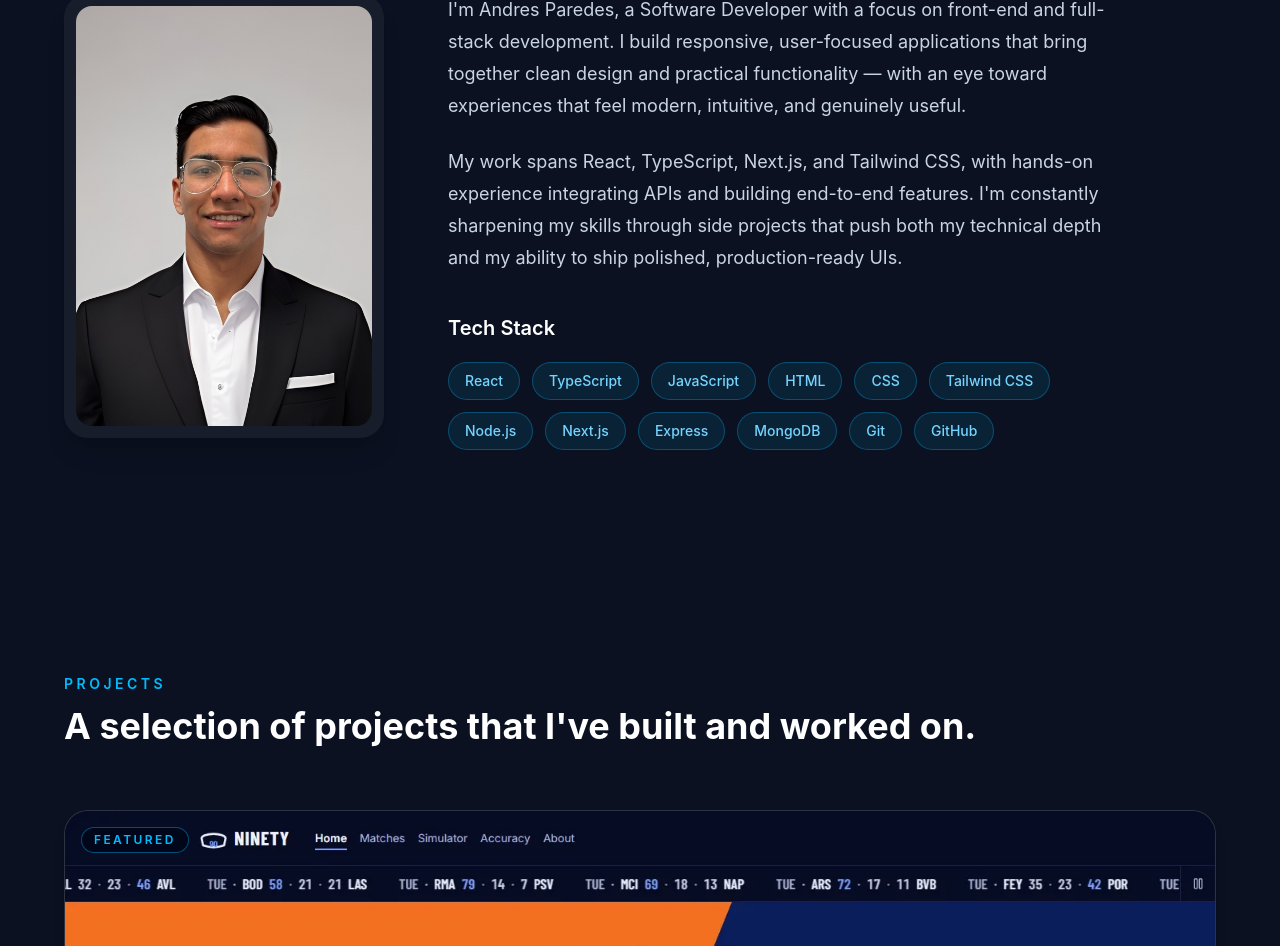
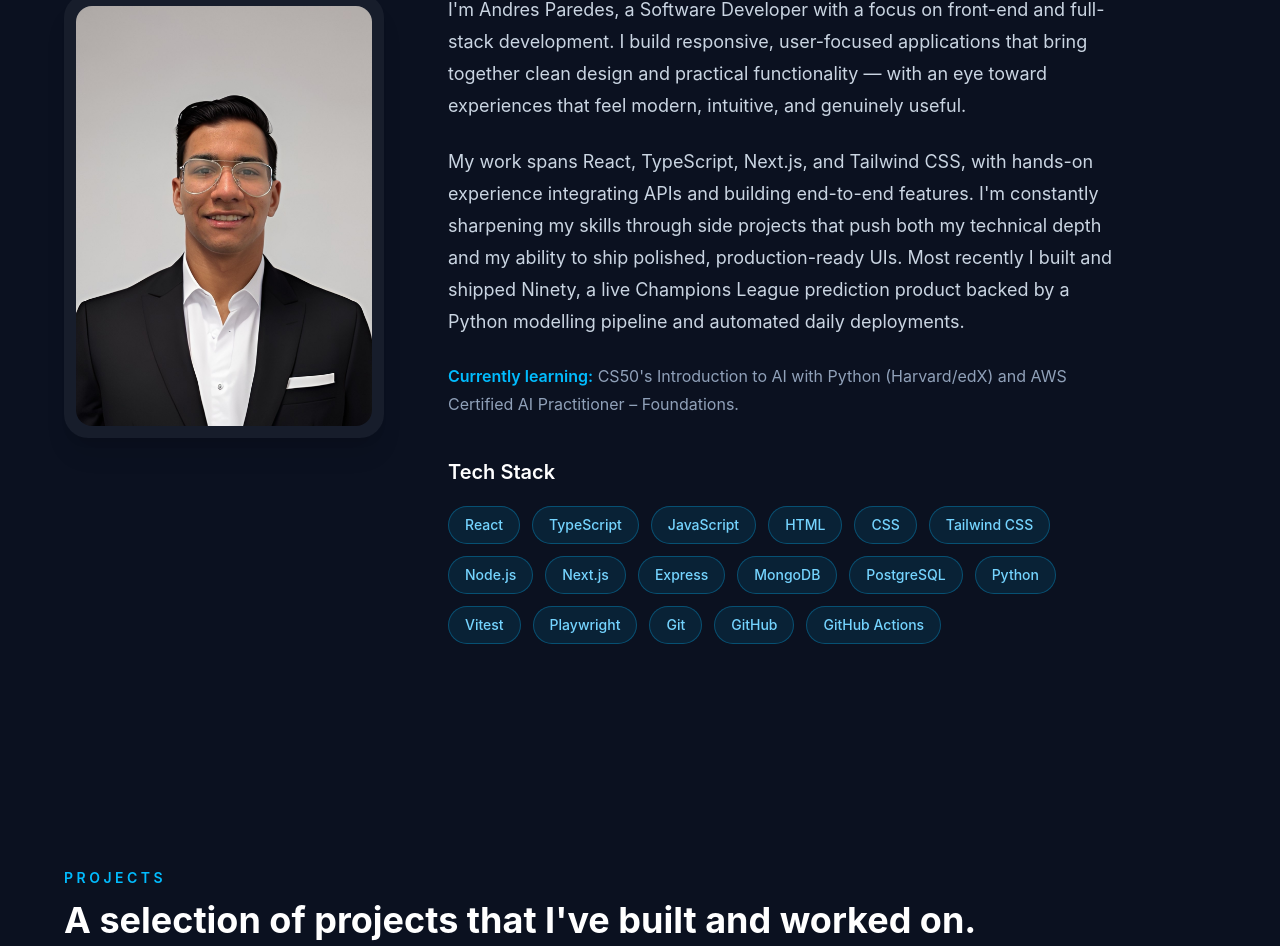
Before and after one commit to aparedesp2003/personal-portfolio, a React (Vite) app: page / in a window 1280 px wide. Shown: the part 1053-1999 px from the top of the page. Built offline with nearby package versions, Linux system fonts and the light colour scheme.

Commit message:
feat(about): mention Ninety, extend tech stack, add currently learning

```diff
--- a/src/components/About.jsx
+++ b/src/components/About.jsx
@@ -12,8 +12,13 @@ const techStack = [
   "Next.js",
   "Express",
   "MongoDB",
+  "PostgreSQL",
+  "Python",
+  "Vitest",
+  "Playwright",
   "Git",
   "GitHub",
+  "GitHub Actions",
 ];
 
 const About = () => {
@@ -55,12 +60,22 @@ const About = () => {
               intuitive, and genuinely useful.
             </p>
 
-            <p className="mb-10 max-w-2xl text-base leading-8 text-slate-300 sm:text-lg">
+            <p className="mb-6 max-w-2xl text-base leading-8 text-slate-300 sm:text-lg">
               My work spans React, TypeScript, Next.js, and Tailwind CSS, with
               hands-on experience integrating APIs and building end-to-end
               features. I'm constantly sharpening my skills through side
               projects that push both my technical depth and my ability to ship
-              polished, production-ready UIs.
+              polished, production-ready UIs. Most recently I built and shipped
+              Ninety, a live Champions League prediction product backed by a
+              Python modelling pipeline and automated daily deployments.
+            </p>
+
+            <p className="mb-10 max-w-2xl text-sm leading-7 text-slate-400 sm:text-base">
+              <span className="font-semibold text-sky-400">
+                Currently learning:
+              </span>{" "}
+              CS50's Introduction to AI with Python (Harvard/edX) and AWS
+              Certified AI Practitioner – Foundations.
             </p>
 
             <div>
```
